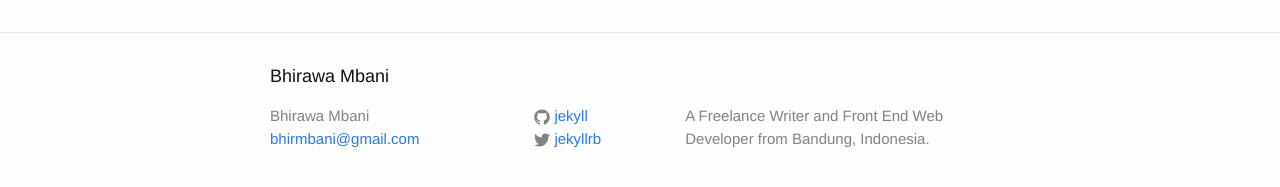
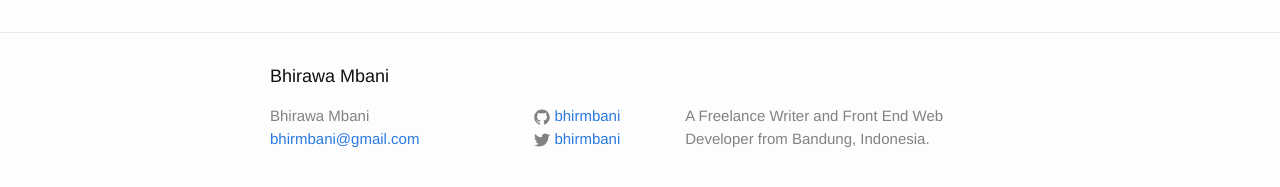
Before and after one commit to bhirmbani/bhirmbani.github.io, a Jekyll site: the page built from about.md, in a window 1280 px wide. Shown: the part 318-505 px from the top of the page. Built offline with Jekyll 4.4.1, drawn with Linux system fonts in a browser that asks for light colours.

Commit message:
change socmed username

```diff
--- a/_config.yml
+++ b/_config.yml
@@ -12,8 +12,8 @@ description: > # this means to ignore newlines until "baseurl:"
  A Freelance Writer and Front End Web Developer from Bandung, Indonesia.
 baseurl: "" # the subpath of your site, e.g. /blog
 url: "http://bhirmbani.github.io" # the base hostname & protocol for your site
-twitter_username: jekyllrb
-github_username:  jekyll
+twitter_username: bhirmbani
+github_username:  bhirmbani
 
 # Build settings
 markdown: kramdown
```
